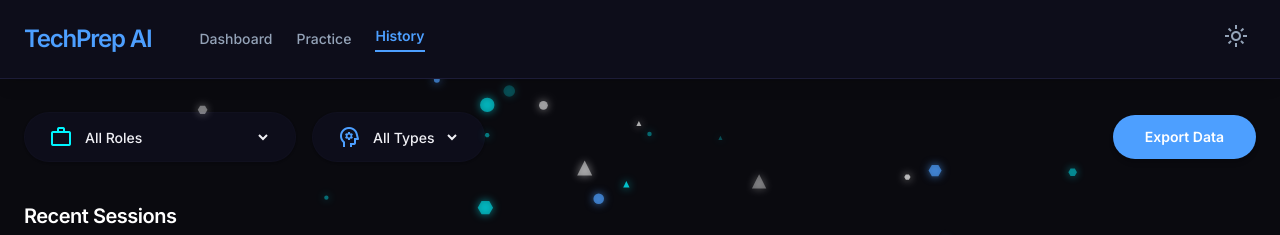
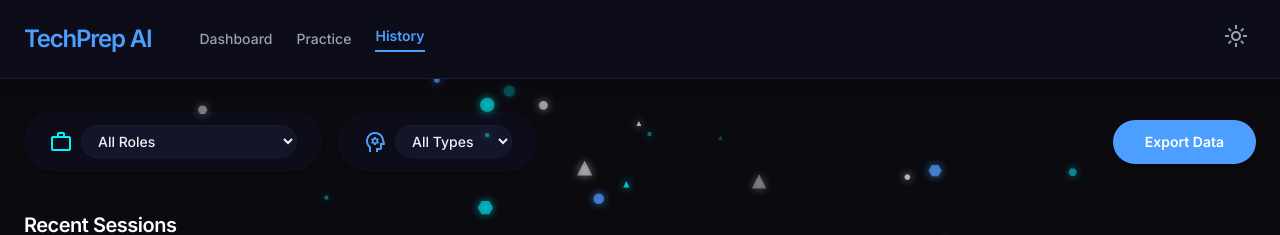
Before and after one commit to Swayam7Garg/Ai-Interviewer, a React (Vite) app in the folder frontend/: page /history in a window 1280 px wide. Shown: the top 235 px of the page. Built offline with nearby package versions, Linux system fonts and the light colour scheme; no server answers.

Commit message:
Fix latest summary and history filters

```diff
--- a/frontend/src/pages/DashboardPage.tsx
+++ b/frontend/src/pages/DashboardPage.tsx
@@ -45,6 +45,8 @@
     await api.logout();
     navigate('/login');
   };
+
+  const latestSessionId = stats?.recentSessions?.[0]?.id;
 
 
   // Render dummy data or skeletons if stats is not loaded yet
@@ -95,7 +97,7 @@
             <span className="text-sm font-medium">History</span>
           </button>
           <button
-            onClick={() => navigate('/summary')}
+            onClick={() => latestSessionId ? navigate(`/summary?sessionId=${latestSessionId}`) : navigate('/summary')}
             className="w-full flex items-center gap-3 text-on-surface-variant hover:text-on-surface rounded-full px-4 py-3 transition-all duration-200 hover:scale-[1.03] hover:bg-surface-container text-left"
           >
             <span className="material-symbols-outlined">description</span>
@@ -162,7 +164,7 @@
             </div>
 
             <div
-              onClick={() => navigate('/summary')}
+              onClick={() => latestSessionId ? navigate(`/summary?sessionId=${latestSessionId}`) : navigate('/summary')}
               className="bg-surface border border-white/5 p-6 rounded-2xl celestial-shadow bouncy-hover cursor-pointer"
             >
               <div className="flex justify-between items-start mb-2">
--- a/frontend/src/pages/HistoryPage.tsx
+++ b/frontend/src/pages/HistoryPage.tsx
@@ -108,7 +108,7 @@
           <div className="flex items-center gap-2 px-6 py-3 bg-surface rounded-full shadow-sm border border-outline/10 text-sm">
             <span className="material-symbols-outlined text-secondary">work</span>
             <select
-              className="bg-transparent border-none focus:ring-0 font-medium text-on-surface cursor-pointer outline-none"
+              className="bg-surface-container text-on-surface border border-outline/20 rounded-full px-3 py-1.5 focus:ring-2 focus:ring-primary font-medium cursor-pointer outline-none"
               value={selectedRole}
               onChange={(e) => setSelectedRole(e.target.value)}
             >
@@ -122,7 +122,7 @@
           <div className="flex items-center gap-2 px-6 py-3 bg-surface rounded-full shadow-sm border border-outline/10 text-sm">
             <span className="material-symbols-outlined text-tertiary">psychology</span>
             <select
-              className="bg-transparent border-none focus:ring-0 font-medium text-on-surface cursor-pointer outline-none"
+              className="bg-surface-container text-on-surface border border-outline/20 rounded-full px-3 py-1.5 focus:ring-2 focus:ring-primary font-medium cursor-pointer outline-none"
               value={selectedType}
               onChange={(e) => setSelectedType(e.target.value)}
             >
```
